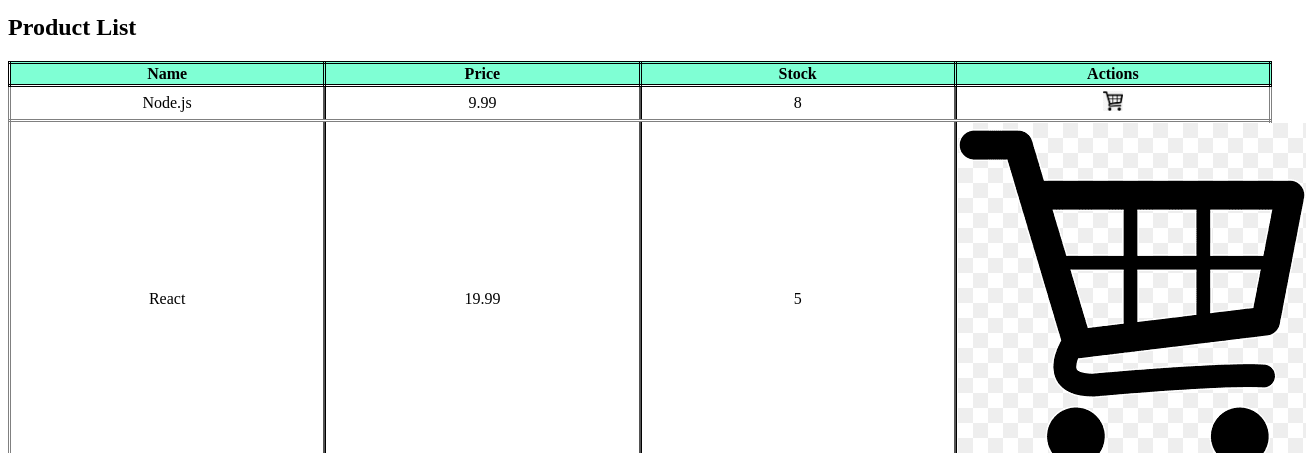
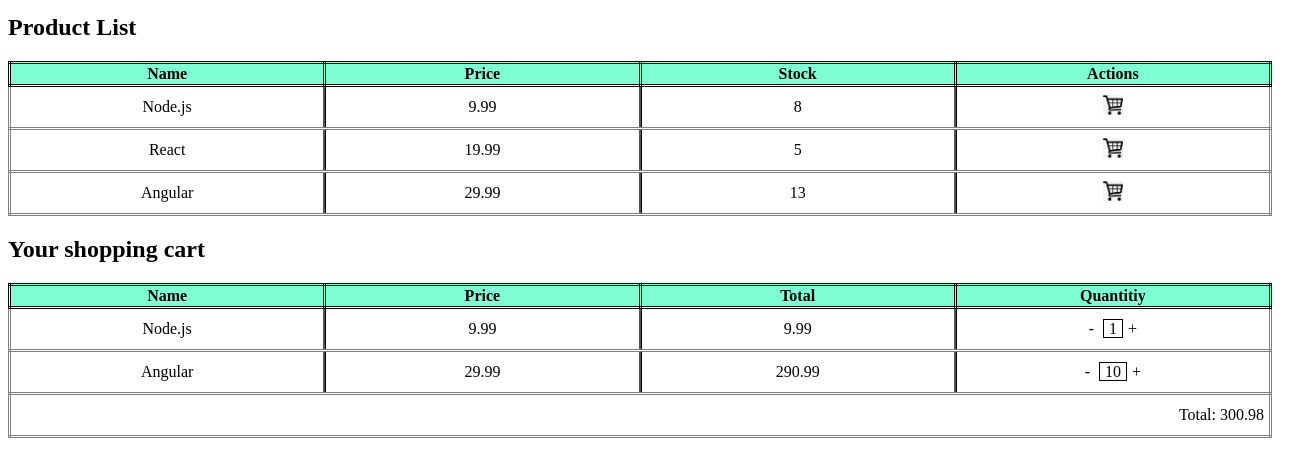
Before and after one commit to yohannesxyz/WAP_MIU, a plain HTML site: page lab3/order.html in a window 1280 px wide. Shown: the part 134-587 px from the top of the page, 1306 px wide, since content can reach past the window. Drawn offline with Linux system fonts and the light colour scheme.

Commit message:
fixing the css validation and some html

```diff
--- a/lab3/css/styling.css
+++ b/lab3/css/styling.css
@@ -79,15 +79,13 @@
   border-style: ridge;
   text-align: center;
   margin: auto;
-padding: auto;
+padding:5px;
 height: 30px;
 }
 #total {
   text-align:right;
 }
-.cart{
-  text-align: center;
-}
+
 .quantity{
     border: 1px solid black;
 padding-right: 5px;
--- a/lab3/order.html
+++ b/lab3/order.html
@@ -32,13 +32,13 @@
         <td>React</td>
         <td>19.99</td>
         <td>5</td>
-        <td ><img class="cart" class="shoppingImg" src="images/shopingCart.png" alt="shoping cart"></td>
+        <td ><img  class="shoppingImg" src="images/shopingCart.png" alt="shoping cart"></td>
     </tr>
     <tr>
         <td>Angular</td>
         <td>29.99</td>
         <td>13</td>
-        <td class="cart"><img class="shoppingImg" src="images/shopingCart.png" alt="shoping cart"></td>
+        <td ><img class="shoppingImg" src="images/shopingCart.png" alt="shoping cart"></td>
     </tr>
 
 </table>
```
